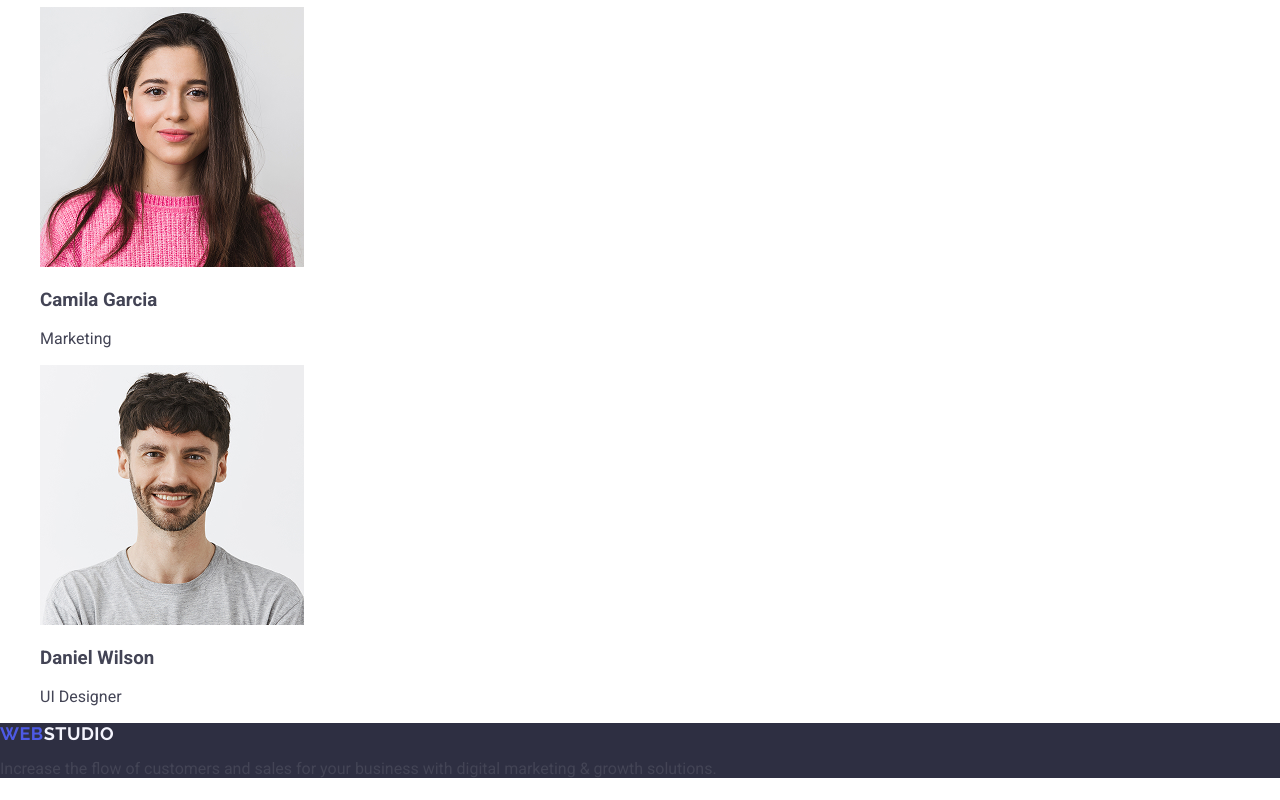
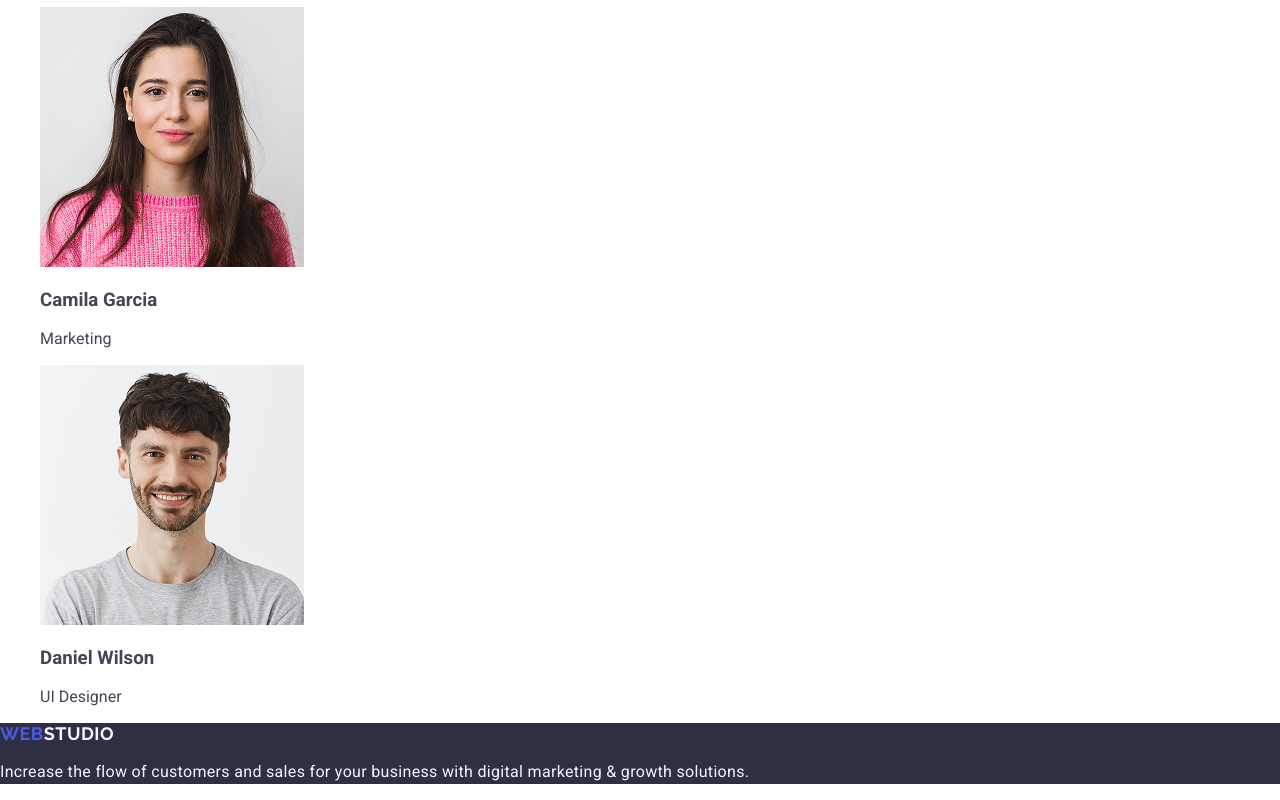
Before and after one commit to Oleksii-Korchak/goit-markup-hw-02, a plain HTML site: page index.html in a window 1280 px wide. Shown: the part 1399-2199 px from the top of the page. Drawn offline with nearby package versions, Linux system fonts and the light colour scheme.

Commit message:
footer text

```diff
--- a/css/styles.css
+++ b/css/styles.css
@@ -1,6 +1,3 @@
-/* font-family: "Roboto", sans-serif;
-font-family: "Raleway", sans-serif; */
-
 body {
     font-family: "Roboto", sans-serif;
     color: #434455;
@@ -15,6 +12,7 @@ a {
     text-decoration: none;
 }
 
+
 .logo {
     font-family: "Raleway", sans-serif;
         font-weight: 700;
@@ -27,10 +25,6 @@ a {
 
 .header-logo .logo-part {
     color: #2e2f42;
-}
-
-.footer-logo .logo-part {
-    color: #f4f4fd;
 }
 
 .nav-link {
@@ -63,6 +57,20 @@ a {
     color: #404bbf;
 }
 
+
+
+
+
+
+
 .page-footer {
     background-color: #2e2f42;
 }
+.footer-logo .logo-part {
+    color: #f4f4fd;
+}
+.footer-text {
+    line-height: 1.5;
+    letter-spacing: 0.02em;
+    color: #F4F4FD;
+}
--- a/index.html
+++ b/index.html
@@ -136,7 +136,7 @@
     </main>
     <footer class="page-footer">
         <a class="logo footer-logo" href="./index.html">Web<span class="logo-part">Studio</span></a>
-        <p>
+        <p class="footer-text">
             Increase the flow of customers and sales for your business with digital marketing & growth solutions.
         </p>
     </footer>
```
